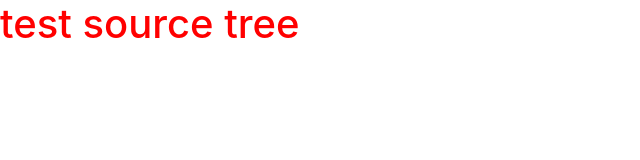
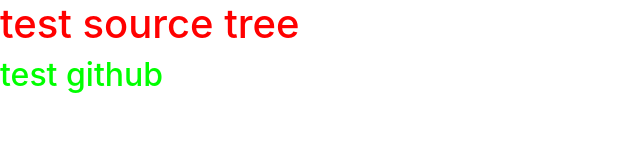
Before and after one commit to Tank-Chou/GithubPractice, a plain HTML site: page index.html in a window 1280 px wide. Shown: the whole page, without its empty margins (0-640 px from the left). Drawn offline with nearby package versions, Linux system fonts and the light colour scheme.

Commit message:
新增h2標籤

```diff
--- a/css/all.css
+++ b/css/all.css
@@ -4,3 +4,6 @@
 h1 {
     color: #f00;
 }
+h2 {
+    color: #0f0;
+}
--- a/index.html
+++ b/index.html
@@ -13,6 +13,7 @@
   <body>
 
     <h1> test source tree </h1>
+    <h2> test github </h2>
 
     <!-- Optional JavaScript -->
     <!-- jQuery first, then Popper.js, then Bootstrap JS -->
```
